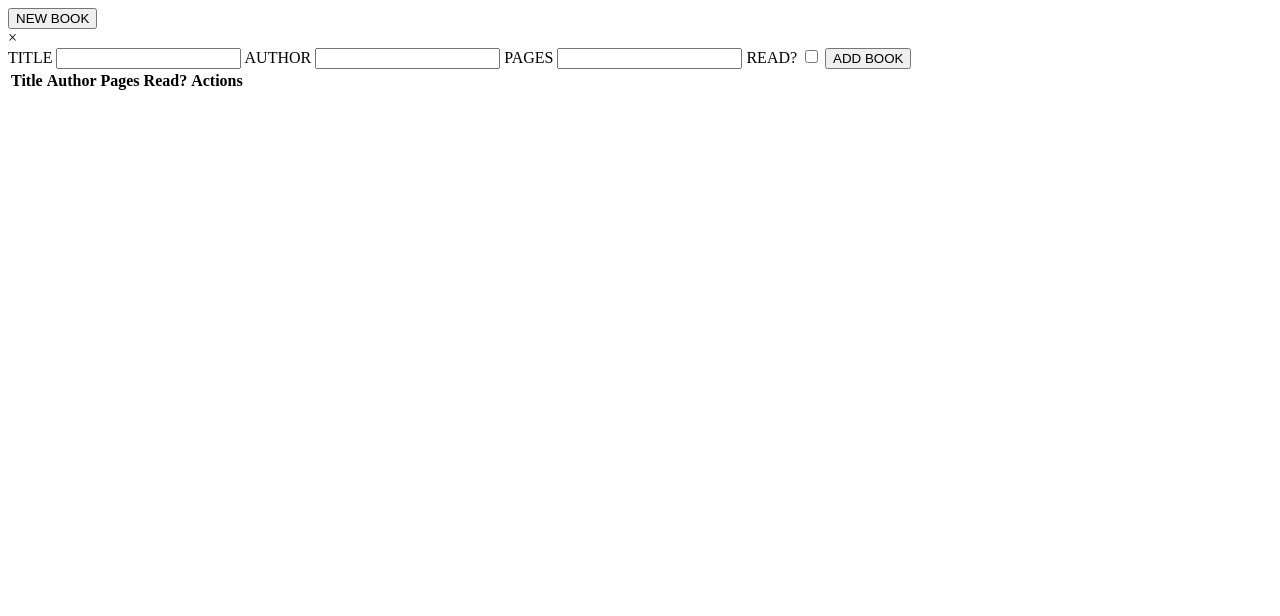
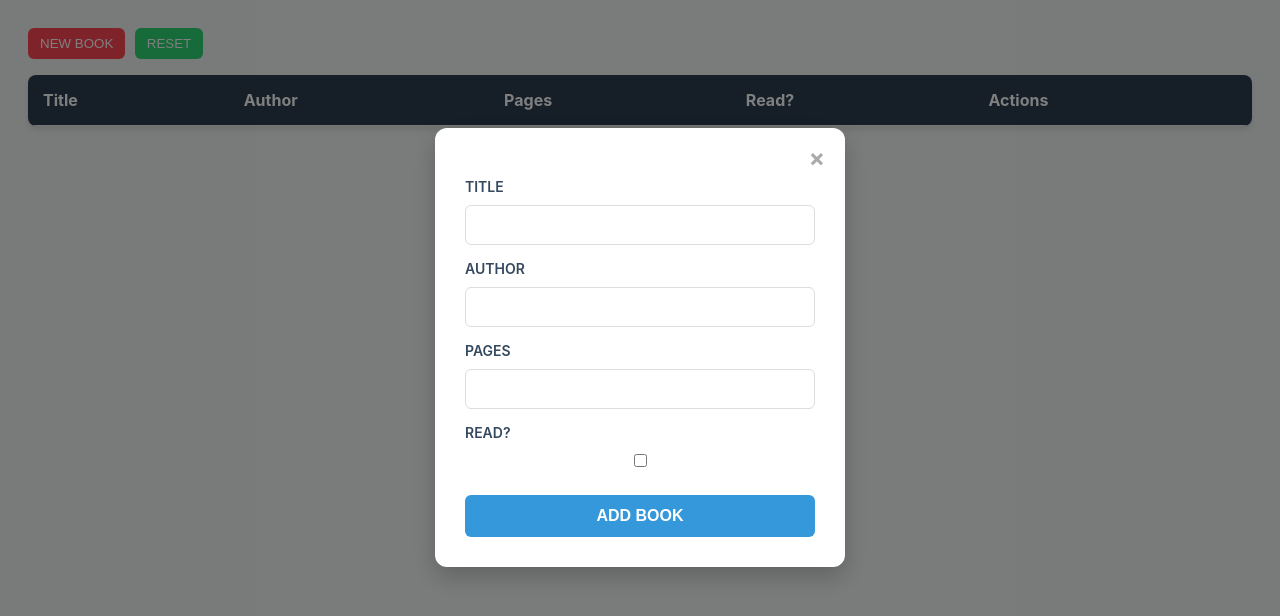
Before and after one commit to YeoStrong/odin-library, a plain HTML site: page index.html in a window 1280 px wide. Both pictures are taken after a click on the button "NEW BOOK". Drawn offline with Linux system fonts and the light colour scheme.

Commit message:
feat: add localStorage persistence, reset function, UI styling and README

```diff
--- a/index.html
+++ b/index.html
@@ -4,10 +4,12 @@
     <meta charset="UTF-8" />
     <meta name="viewport" content="width=device-width, initial-scale=1.0" />
     <title>Document</title>
+    <link href="style.css" rel="stylesheet" />
   </head>
   <body>
     <div id="library-container">
       <button id="new-book-button">NEW BOOK</button>
+      <button id="reset-button">RESET</button>
       <div id="modal" class="modal-hidden">
         <div class="modal-content">
           <span id="close-modal">&times;</span>
--- a/script.js
+++ b/script.js
@@ -45,6 +45,7 @@ function displaysBooks() {
       const index = myLibrary.findIndex((item) => item.id === book.id);
       if (index !== -1) {
         myLibrary.splice(index, 1);
+        saveLocal();
         displaysBooks();
       }
     });
@@ -52,10 +53,12 @@ function displaysBooks() {
     changeStatusButton.innerText = "CHANGE STATUS";
     changeStatusButton.addEventListener("click", () => {
       book.toggleRead();
+      saveLocal();
       displaysBooks();
     });
 
     actions.appendChild(deleteButton);
+    actions.appendChild(changeStatusButton);
 
     row.appendChild(title);
     row.appendChild(author);
@@ -77,7 +80,7 @@ libraryForm.addEventListener("submit", (e) => {
   const isread = document.querySelector("#isread").checked;
 
   addBookToLibrary(title, author, pages, isread);
-
+  saveLocal();
   displaysBooks();
 
   libraryForm.reset();
@@ -96,3 +99,41 @@ openModalButton.addEventListener("click", () => {
 closeModalButton.addEventListener("click", () => {
   modal.style.display = "none";
 });
+
+function saveLocal() {
+  localStorage.setItem("myLibrary", JSON.stringify(myLibrary));
+}
+
+const storedLibrary = localStorage.getItem("myLibrary");
+if (storedLibrary) {
+  const parsedLibrary = JSON.parse(storedLibrary);
+
+  parsedLibrary.forEach((bookData) => {
+    const newBook = new Book(
+      bookData.title,
+      bookData.author,
+      bookData.pages,
+      bookData.isRead,
+    );
+
+    newBook.id = bookData.id;
+
+    myLibrary.push(newBook);
+  });
+
+  displaysBooks();
+}
+
+const resetButton = document.querySelector("#reset-button");
+
+resetButton.addEventListener("click", () => {
+  if (confirm("Are you sure? All your books will be deleted.")) {
+    myLibrary.length = 0;
+
+    localStorage.removeItem("myLibrary");
+
+    displaysBooks();
+
+    alert("Your library has emptied.");
+  }
+});
--- a/style.css
+++ b/style.css
@@ -1,3 +1,138 @@
-.modal-hidden {
+body {
+  font-family: "Inter", sans-serif;
+  background-color: #f4f7f6;
+  padding: 20px;
+}
+
+#modal {
   display: none;
+  position: fixed;
+  z-index: 100;
+  left: 0;
+  top: 0;
+  width: 100%;
+  height: 100%;
+  background-color: rgba(0, 0, 0, 0.5);
 }
+
+.modal-content {
+  background-color: white;
+  margin: 10% auto;
+  padding: 30px;
+  width: 350px;
+  border-radius: 12px;
+  box-shadow: 0 10px 25px rgba(0, 0, 0, 0.2);
+  position: relative;
+}
+
+table {
+  width: 100%;
+  border-collapse: collapse;
+  background: white;
+  border-radius: 8px;
+  overflow: hidden;
+  box-shadow: 0 4px 6px rgba(0, 0, 0, 0.1);
+}
+
+th,
+td {
+  padding: 15px;
+  text-align: left;
+  border-bottom: 1px solid #eee;
+}
+
+thead {
+  background-color: #2c3e50;
+  color: white;
+}
+
+tbody tr:hover {
+  background-color: #f9f9f9;
+}
+
+button:nth-child(1) {
+  background-color: #ff4757;
+  color: white;
+  border: none;
+  padding: 8px 12px;
+  border-radius: 6px;
+  cursor: pointer;
+}
+
+button:nth-child(2) {
+  background-color: #2ed573;
+  color: white;
+  border: none;
+  padding: 8px 12px;
+  border-radius: 6px;
+  cursor: pointer;
+  margin-left: 5px;
+}
+
+button:hover {
+  opacity: 0.8;
+}
+
+#close-modal {
+  position: absolute;
+  top: 15px;
+  right: 20px;
+  font-size: 24px;
+  font-weight: bold;
+  cursor: pointer;
+  color: #aaa;
+}
+
+#close-modal:hover {
+  color: #333;
+}
+
+#library-form {
+  display: flex;
+  flex-direction: column;
+  gap: 15px;
+  margin-top: 20px;
+}
+
+#library-form label {
+  font-size: 14px;
+  font-weight: 600;
+  color: #34495e;
+  margin-bottom: -5px;
+}
+
+#library-form input[type="text"],
+#library-form input[type="number"] {
+  padding: 10px;
+  border: 1px solid #ddd;
+  border-radius: 6px;
+  font-size: 16px;
+  outline: none;
+  transition: border-color 0.3s;
+}
+
+#library-form input:focus {
+  border-color: #3498db;
+}
+
+.checkbox-group {
+  display: flex;
+  align-items: center;
+  gap: 10px;
+}
+
+#library-form button[type="submit"] {
+  background-color: #3498db;
+  color: white;
+  padding: 12px;
+  border: none;
+  border-radius: 6px;
+  font-size: 16px;
+  font-weight: bold;
+  cursor: pointer;
+  margin-top: 10px;
+}
+
+#new-book-button {
+  margin-bottom: 1rem;
+}
```
Also changed, not shown: 1 other file.
